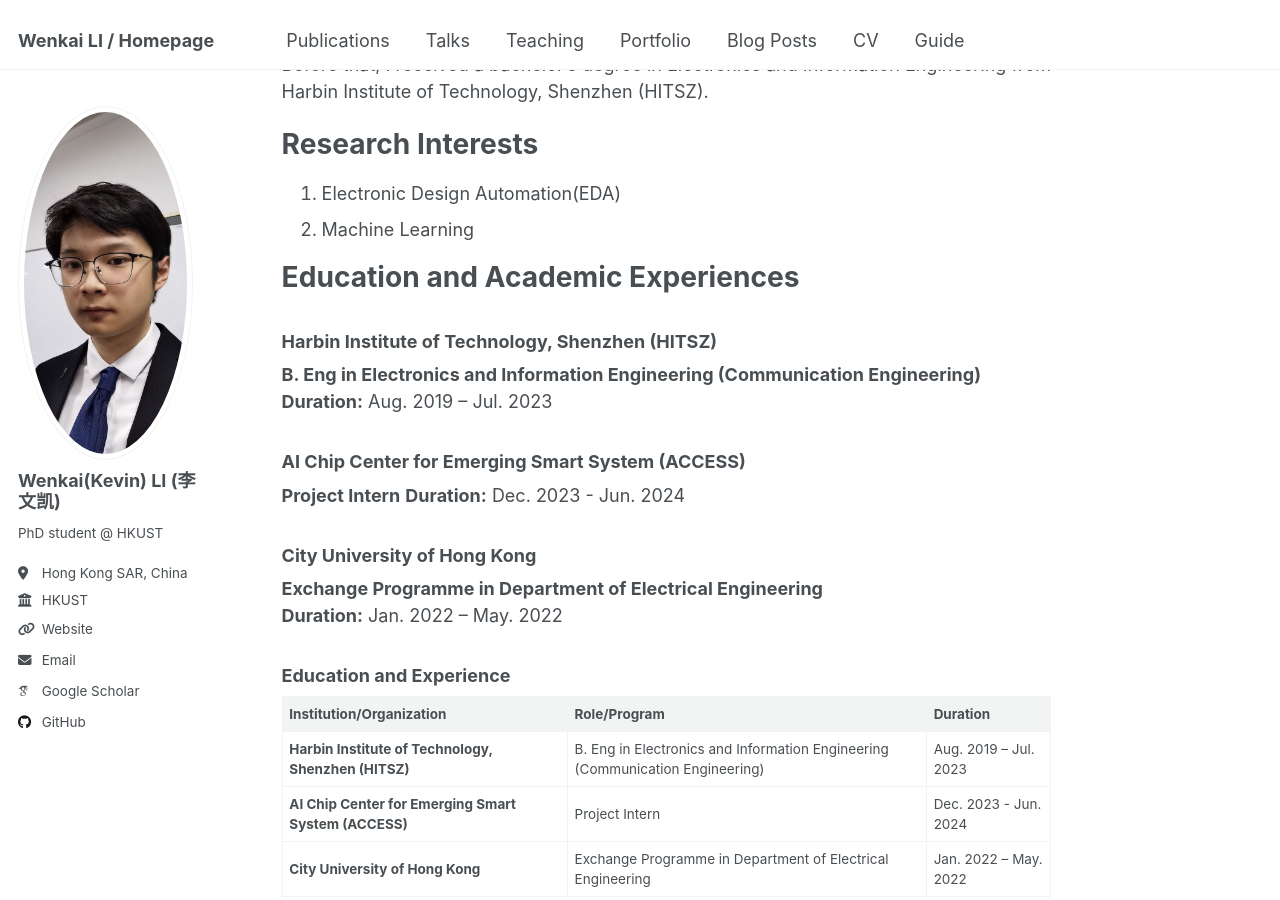
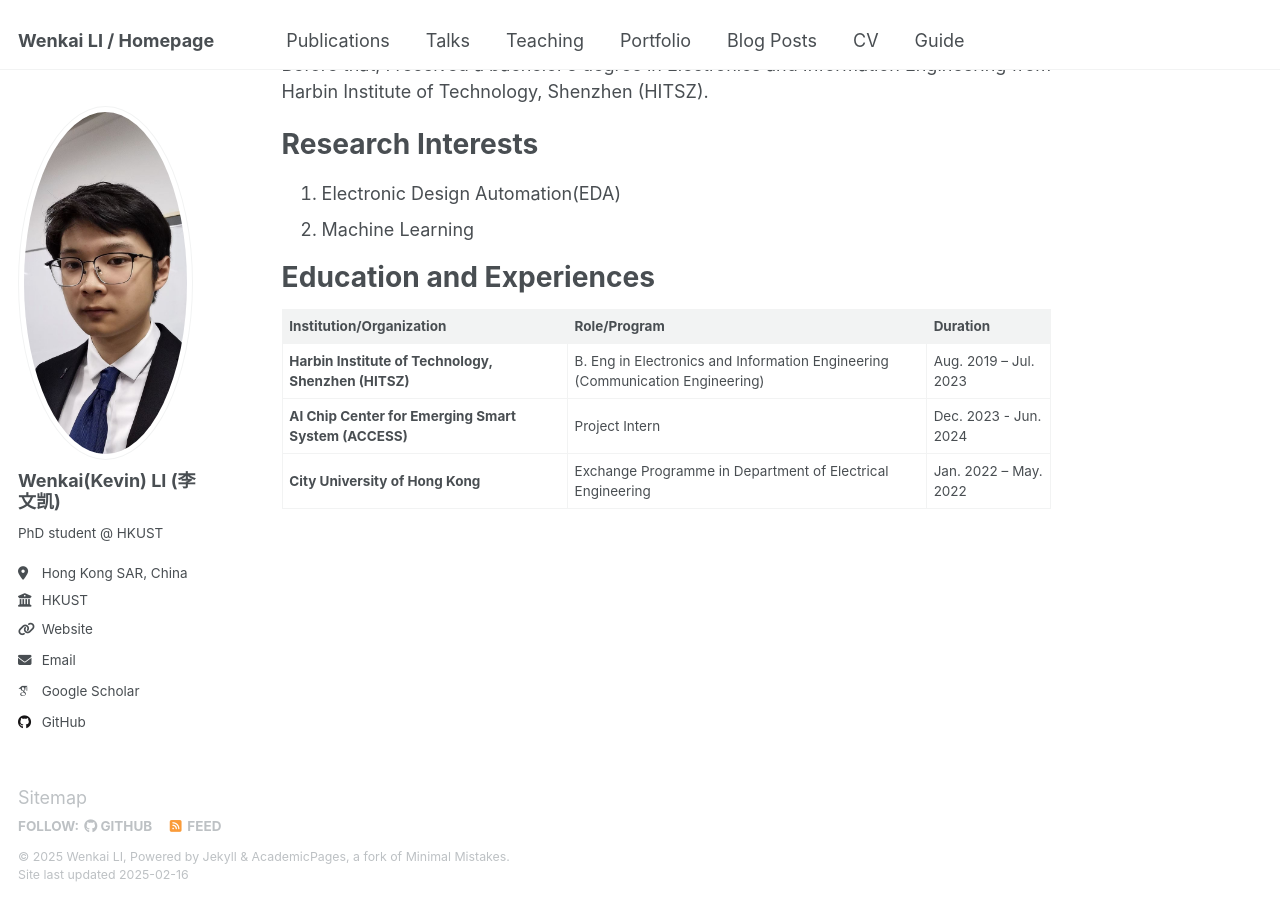
Before and after one commit to kevin333kevin/wenkaili.github.io, a Jekyll site: the page built from _pages/about.md, in a window 1280 px wide and 900 px high, scrolled down 247 px. Built offline with Jekyll 4.4.1, drawn with Linux system fonts in a browser that asks for light colours; some web fonts are replaced.

Commit message:
Update about.md

```diff
--- a/_pages/about.md
+++ b/_pages/about.md
@@ -17,26 +17,10 @@ Research Interests
 1. Electronic Design Automation(EDA)
 2. Machine Learning
 
-Education and Academic Experiences
+Education and Experiences
 ======
 
-### Harbin Institute of Technology, Shenzhen (HITSZ)
 
-**B. Eng in Electronics and Information Engineering (Communication Engineering)**
-**Duration:** Aug. 2019 – Jul. 2023
-
-### AI Chip Center for Emerging Smart System (ACCESS)
-
-**Project Intern**
-**Duration:** Dec. 2023 - Jun. 2024
-
-
-### City University of Hong Kong
-
-**Exchange Programme in Department of Electrical Engineering**
-**Duration:** Jan. 2022 – May. 2022
-
-### Education and Experience
 
 | Institution/Organization                        | Role/Program                                                | Duration                  |
 |--------------------------------------------------|------------------------------------------------------------|---------------------------|
```
